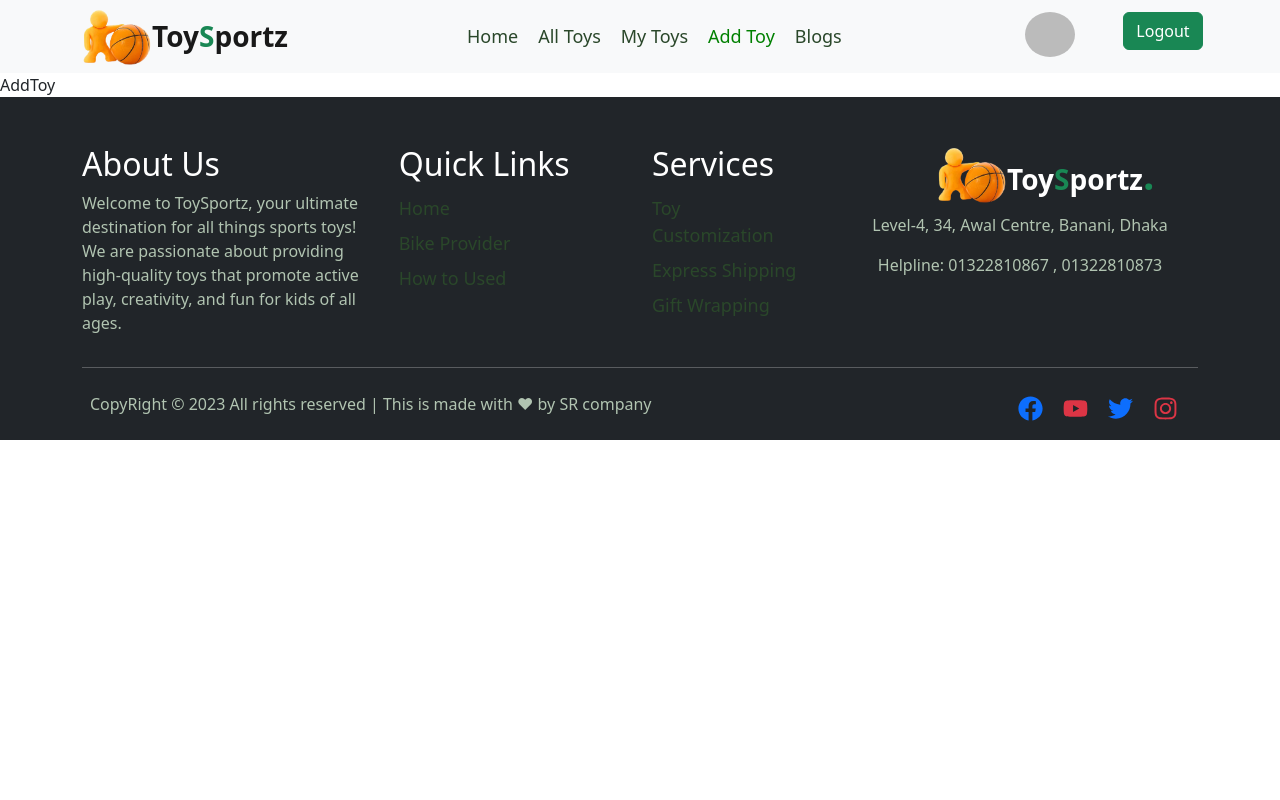
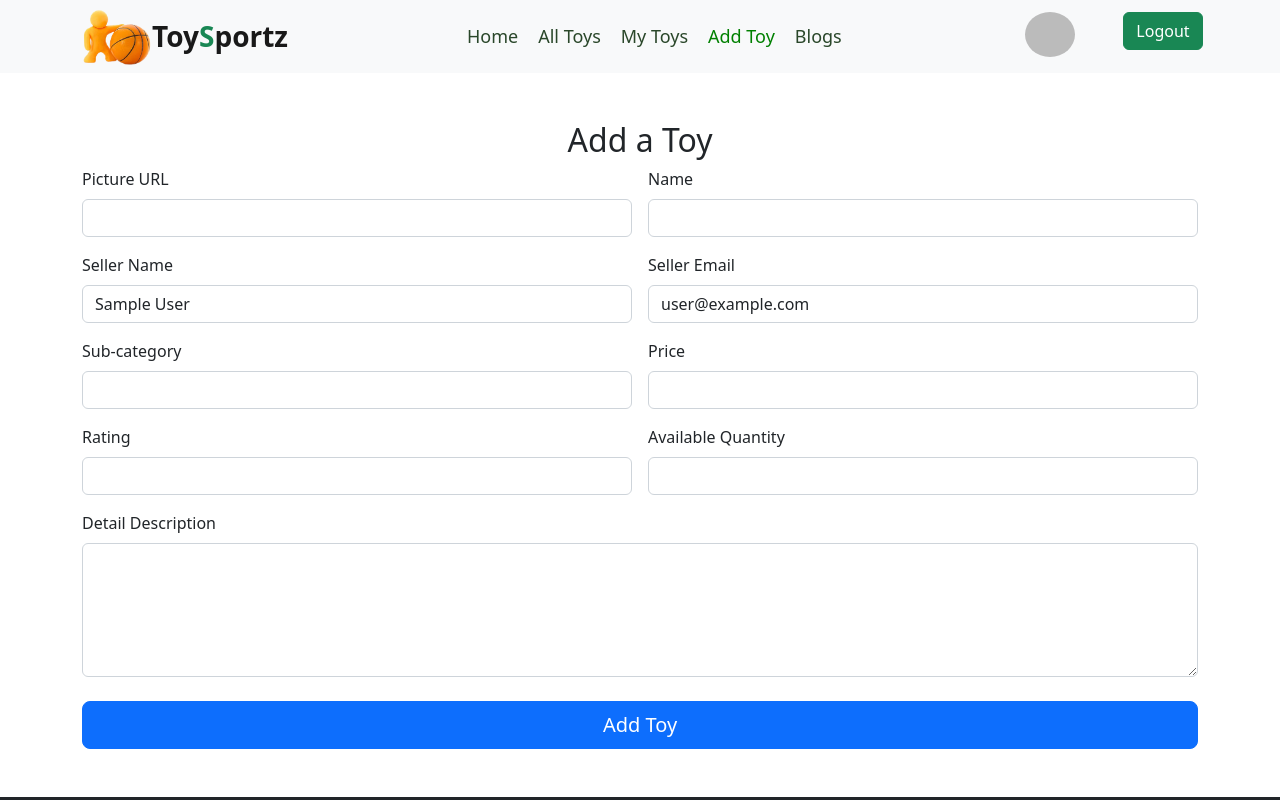
Before and after one commit to sohag292/ToySportz-Client-site, a React (Vite) app: page /addtoy in a window 1280 px wide. Shown: the top 800 px of the page. Built offline with nearby package versions, Linux system fonts and the light colour scheme; no server answers; sample sign-in values are in the browser's storage.

Commit message:
addToy design is complated

```diff
--- a/package.json
+++ b/package.json
@@ -21,6 +21,7 @@
     "react-elastic-carousel": "^0.11.5",
     "react-icons": "^4.8.0",
     "react-router-dom": "^6.11.2",
+    "react-tabs": "^6.0.1",
     "react-toastify": "^9.1.3",
     "sort-by": "^1.2.0"
   },
--- a/src/Pages/AddToy/AddToy.jsx
+++ b/src/Pages/AddToy/AddToy.jsx
@@ -1,9 +1,137 @@
 import React from 'react'
 import './AddToy.css'
 import ToySportTitle from '../../TitleHooks/ToySportTitle'
+import { useContext } from 'react';
+import { AuthContext } from '../../Provider/AuthProvider';
 export default function AddToy() {
   ToySportTitle('AddToy')
+  const { user } = useContext(AuthContext);
+  const handleAddToy = event => {
+    event.preventDefault();
+    const form = event.target;
+    const pictureUrl = form.pictureUrl.value;
+    const name = form.name.value;
+    const sellerName = form.sellerName.value;
+    const sellerEmail = form.sellerEmail.value;
+    const subCategory = form.subCategory.value;
+    const price = form.price.value;
+    const rating = form.rating.value;
+    const quantity = form.quantity.value;
+    const description = form.description.value;
+
+    console.log(pictureUrl, name, sellerName, sellerEmail, subCategory, price, rating, quantity, description);
+
+
+  }
   return (
-    <div>AddToy</div>
+    <div>
+      <div className="container my-5">
+        <h2 className="text-center">Add a Toy</h2>
+        <form onSubmit={handleAddToy}>
+          <div className="row g-3">
+            <div className="col-md-6">
+              <label htmlFor="pictureUrl" className="form-label">
+                Picture URL
+              </label>
+              <input
+                type="text"
+                name="pictureUrl"
+                className="form-control"
+              />
+            </div>
+            <div className="col-md-6">
+              <label htmlFor="name" className="form-label">
+                Name
+              </label>
+              <input
+                type="text"
+                name="name"
+                className="form-control"
+              />
+            </div>
+            <div className="col-md-6">
+              <label htmlFor="sellerName" className="form-label">
+                Seller Name
+              </label>
+              <input
+                type="text"
+                name="sellerName"
+                defaultValue={user?.displayName}
+                className="form-control"
+                readOnly
+              />
+            </div>
+            <div className="col-md-6">
+              <label htmlFor="sellerEmail" className="form-label">
+                Seller Email
+              </label>
+              <input
+                type="text"
+                name="sellerEmail"
+                defaultValue={user?.email}
+                className="form-control"
+                readOnly
+              />
+            </div>
+            <div className="col-md-6">
+              <label htmlFor="subCategory" className="form-label">
+                Sub-category
+              </label>
+              <input
+                type="text"
+                name="subCategory"
+                className="form-control"
+              />
+            </div>
+            <div className="col-md-6">
+              <label htmlFor="price" className="form-label">
+                Price
+              </label>
+              <input
+                type="text"
+                name="price"
+                className="form-control"
+              />
+            </div>
+            <div className="col-md-6">
+              <label htmlFor="rating" className="form-label">
+                Rating
+              </label>
+              <input
+                type="text"
+                name="rating"
+                className="form-control"
+              />
+            </div>
+            <div className="col-md-6">
+              <label htmlFor="quantity" className="form-label">
+                Available Quantity
+              </label>
+              <input
+                type="text"
+                name="quantity"
+                className="form-control"
+              />
+            </div>
+            <div className="col-12">
+              <label htmlFor="description" className="form-label">
+                Detail Description
+              </label>
+              <textarea
+                name="description"
+                className="form-control"
+                rows="5"
+              ></textarea>
+            </div>
+          </div>
+          <div className="d-grid gap-2 mt-4">
+            <button className="btn btn-primary btn-lg" type="submit">
+              Add Toy
+            </button>
+          </div>
+        </form>
+
+      </div>
+    </div>
   )
 }
--- a/src/Pages/Home/Home/Home.jsx
+++ b/src/Pages/Home/Home/Home.jsx
@@ -2,6 +2,7 @@ import React from 'react'
 import Banner from '../Banner/Banner'
 import ToySportTitle from '../../../TitleHooks/ToySportTitle'
 import GalleryToy from '../../Gallery/GalleryToy'
+import ToyTabs from '../../ToyTabs/ToyTabs'
 
 export default function Home() {
   ToySportTitle("Home")
@@ -9,6 +10,7 @@ export default function Home() {
     <div>
       <Banner></Banner>
      <GalleryToy></GalleryToy>
+     <ToyTabs></ToyTabs>
     </div>
   )
 }
--- /dev/null
+++ b/src/Pages/ToyTabs/ToyTabs.jsx
@@ -0,0 +1,47 @@
+import React from 'react'
+import { Tab, Tabs, TabList, TabPanel } from 'react-tabs';
+import 'react-tabs/style/react-tabs.css';
+export default function ToyTabs() {
+    return (
+        <div>
+            <div className="container my-5">
+                <Tabs>
+                    <TabList className="d-flex justify-content-center mb-3">
+                        <Tab>
+                            <button className="btn btn-primary me-1">Ball Sports</button>
+                        </Tab>
+                        <Tab>
+                            <button className="btn btn-primary me-1">Building Blocks</button>
+                        </Tab>
+                        <Tab>
+                            <button className="btn btn-primary me-1">Board Games</button>
+                        </Tab>
+                    </TabList>
+
+                    <TabPanel>
+                        <div className="row row-cols-2 g-4">
+                            <div className="col">
+                                <div className="card">
+                                    <img src="toy-image-url" className="card-img-top" alt="Toy" />
+                                    <div className="card-body">
+                                        <h5 className="card-title">Toy Name</h5>
+                                        <h6 className="card-subtitle mb-2 text-muted">Price: $10</h6>
+                                        <p className="card-text">Rating: 4.5</p>
+                                        <button className="btn btn-primary">View Details</button>
+                                    </div>
+                                </div>
+                            </div>
+                            {/* Add more toys for the Ball Sports category */}
+                        </div>
+                    </TabPanel>
+                    <TabPanel>
+                        {/* Add toys for the Building Blocks category */}
+                    </TabPanel>
+                    <TabPanel>
+                        {/* Add toys for the Board Games category */}
+                    </TabPanel>
+                </Tabs>
+            </div>
+        </div>
+    )
+}
```
Also changed, not shown: 1 other file (tests, documents, lock files or other folders).
